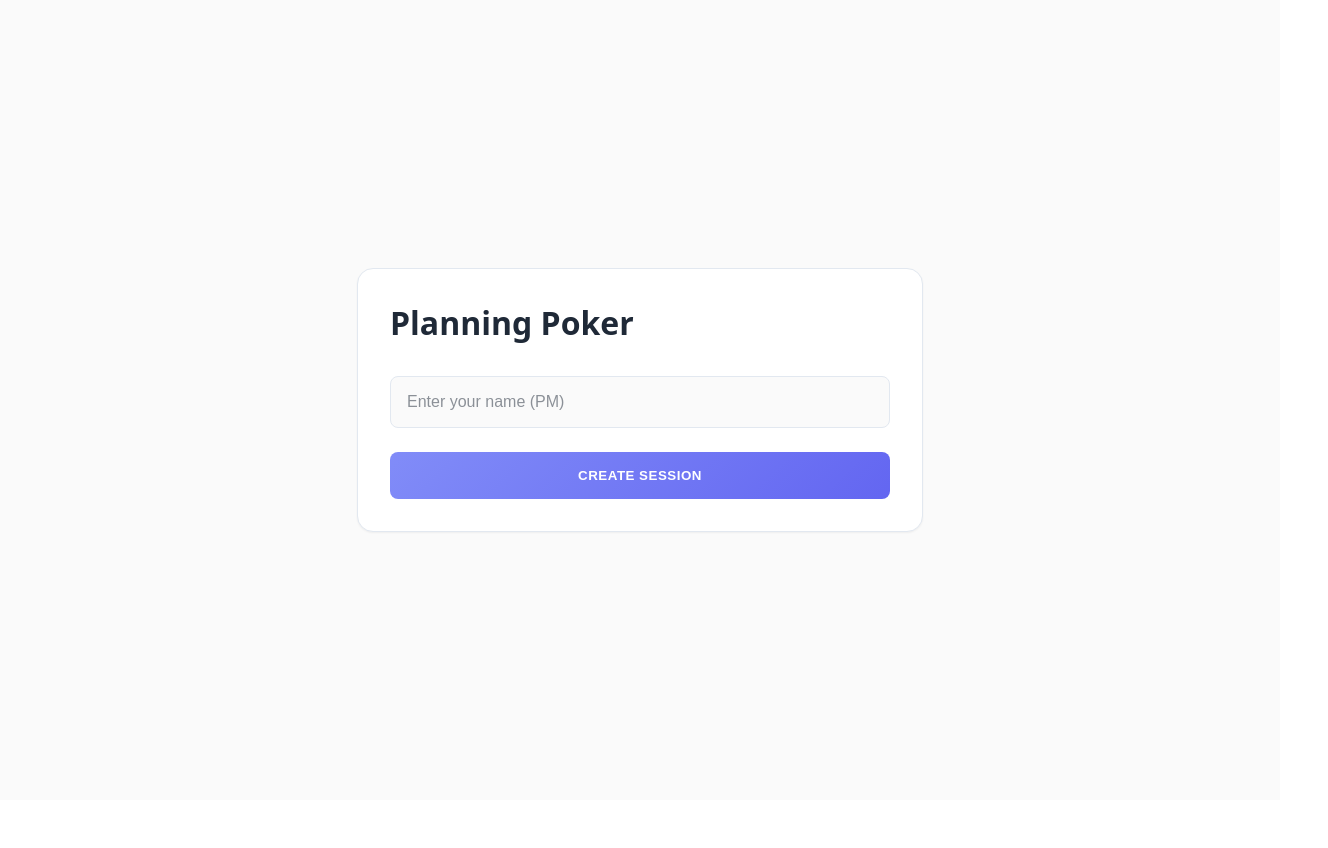
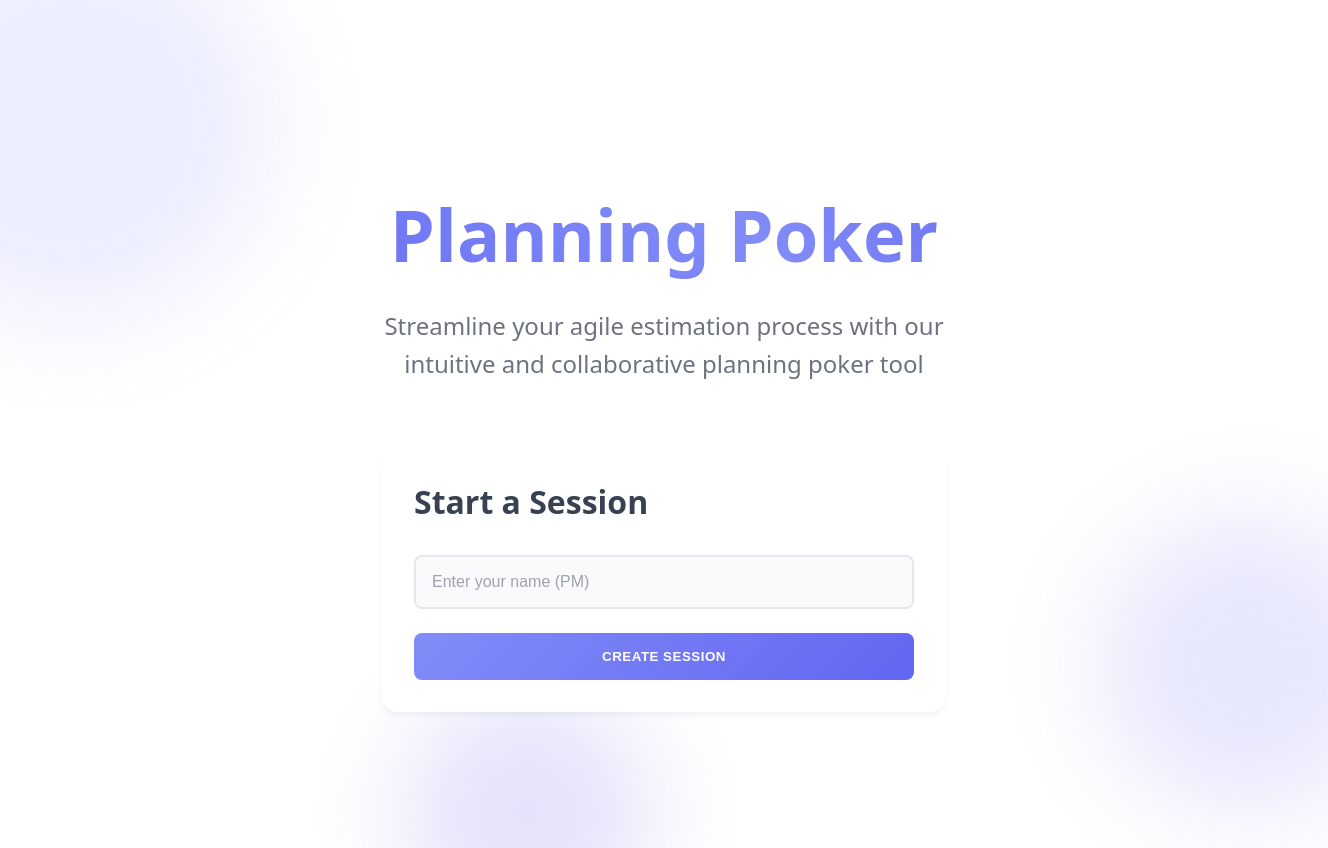
Before and after one commit to thomasdqr/easyplanitpoker, a React (Vite) app: page / in a window 1280 px wide. Shown: the whole page, 1328 px wide, since content can reach past the window. Before the commit the page ends 800 px from the top, so only its background shows below. Built offline with nearby package versions, Linux system fonts and the light colour scheme.

Commit message:
Better home

```diff
--- a/src/pages/Home.tsx
+++ b/src/pages/Home.tsx
@@ -1,4 +1,4 @@
-import { useState } from 'react';
+import { useState, useEffect, useRef } from 'react';
 import { useNavigate } from 'react-router-dom';
 import { motion } from 'framer-motion';
 import { createSession } from '../services/firebase';
@@ -7,7 +7,20 @@ import '../styles/pages/Home.css';
 export default function Home() {
   const [pmName, setPmName] = useState('');
   const [loading, setLoading] = useState(false);
+  const cursorGlowRef = useRef<HTMLDivElement>(null);
   const navigate = useNavigate();
+
+  useEffect(() => {
+    const handleMouseMove = (e: MouseEvent) => {
+      if (cursorGlowRef.current) {
+        cursorGlowRef.current.style.left = `${e.clientX}px`;
+        cursorGlowRef.current.style.top = `${e.clientY}px`;
+      }
+    };
+
+    window.addEventListener('mousemove', handleMouseMove);
+    return () => window.removeEventListener('mousemove', handleMouseMove);
+  }, []);
 
   const handleCreateSession = async (e: React.FormEvent) => {
     e.preventDefault();
@@ -25,18 +38,26 @@ export default function Home() {
 
   return (
     <div className="home-container">
-      <div className="floating-cards">
-        {[...Array(5)].map((_, i) => (
-          <div key={i} className="floating-card" />
-        ))}
+      <div className="background-dots">
+        <div className="dot" />
+        <div className="dot" />
+        <div className="dot" />
       </div>
+
+      <div className="hero-section">
+        <h1 className="hero-title">Planning Poker</h1>
+        <p className="hero-subtitle">
+          Streamline your agile estimation process with our intuitive and collaborative planning poker tool
+        </p>
+      </div>
+
       <motion.div
         className="content-wrapper"
         initial={{ opacity: 0, y: 20 }}
         animate={{ opacity: 1, y: 0 }}
         transition={{ duration: 0.8, ease: "easeOut" }}
       >
-        <h1>Planning Poker</h1>
+        <h1>Start a Session</h1>
         <form onSubmit={handleCreateSession}>
           <input
             type="text"
@@ -46,10 +67,7 @@ export default function Home() {
             required
             disabled={loading}
           />
-          <button
-            type="submit"
-            disabled={loading}
-          >
+          <button type="submit" disabled={loading}>
             {loading ? 'Creating Session...' : 'Create Session'}
           </button>
         </form>
--- a/src/styles/pages/Home.css
+++ b/src/styles/pages/Home.css
@@ -6,25 +6,129 @@
   align-items: center;
   justify-content: center;
   padding: var(--spacing-lg);
-  gap: var(--spacing-lg);
-  background: var(--background-color);
-  max-width: 1800px;
-  margin: 0 auto;
-  box-sizing: border-box;
+  background: white;
+  position: relative;
+  overflow: hidden;
 }
 
+/* Animated blurry dots */
+.background-dots {
+  position: absolute;
+  top: 0;
+  left: 0;
+  right: 0;
+  bottom: 0;
+  pointer-events: none;
+}
+
+.dot {
+  position: absolute;
+  border-radius: 50%;
+  filter: blur(50px);
+  opacity: 0.15;
+  animation: floatDot linear infinite;
+}
+
+.dot:nth-child(1) {
+  width: 400px;
+  height: 400px;
+  background: #818cf8;
+  top: -10%;
+  left: -10%;
+  animation-duration: 25s;
+}
+
+.dot:nth-child(2) {
+  width: 300px;
+  height: 300px;
+  background: #6366f1;
+  top: 60%;
+  right: -5%;
+  animation-duration: 30s;
+}
+
+.dot:nth-child(3) {
+  width: 250px;
+  height: 250px;
+  background: #4f46e5;
+  bottom: -10%;
+  left: 30%;
+  animation-duration: 20s;
+}
+
+/* Rest of the styles remain the same but remove cursor-glow */
+.cursor-glow {
+  display: none;
+}
+
+.hero-section {
+  text-align: center;
+  margin-bottom: var(--spacing-xl);
+  position: relative;
+  z-index: 2;
+}
+
+.hero-title {
+  font-size: 4.5rem;
+  font-weight: 800;
+  background: linear-gradient(45deg, #4f46e5, #6366f1, #818cf8, #4f46e5);
+  background-size: 300% 300%;
+  -webkit-background-clip: text;
+  background-clip: text;
+  -webkit-text-fill-color: transparent;
+  margin-bottom: var(--spacing-lg);
+  opacity: 0;
+  transform: translateY(20px);
+  animation:
+    fadeInUp 0.8s ease forwards,
+    titleGradient 8s ease-in-out infinite;
+}
+
+.hero-subtitle {
+  font-size: 1.5rem;
+  color: #6b7280;
+  margin-bottom: var(--spacing-xl);
+  max-width: 600px;
+  line-height: 1.6;
+  opacity: 0;
+  transform: translateY(20px);
+  animation: fadeInUp 0.8s ease forwards 0.2s;
+}
+
+/* Content wrapper with glass effect */
 .content-wrapper {
-  background: var(--card-background);
+  background: white;
   border-radius: var(--border-radius-lg);
-  border: 1px solid var(--border-color);
-  box-shadow: var(--shadow-sm);
   padding: var(--spacing-xl);
   width: 100%;
   max-width: 500px;
+  box-shadow: 0 4px 6px -1px rgba(0, 0, 0, 0.05);
+  position: relative;
+  z-index: 2;
+  opacity: 0;
+  transform: translateY(20px);
+  animation: fadeInUp 0.8s ease forwards 0.4s;
+}
+
+.content-wrapper::before {
+  content: '';
+  position: absolute;
+  top: 0;
+  left: 0;
+  right: 0;
+  bottom: 0;
+  border-radius: inherit;
+  padding: 2px;
+  background: linear-gradient(45deg, rgba(255,255,255,0.2), transparent);
+  -webkit-mask: linear-gradient(#fff 0 0) content-box, linear-gradient(#fff 0 0);
+  mask: linear-gradient(#fff 0 0) content-box, linear-gradient(#fff 0 0);
+  -webkit-mask-composite: xor;
+  mask-composite: exclude;
+  pointer-events: none;
 }
 
 .content-wrapper h1 {
-  color: var(--text-color);
+  color: #374151;
   margin: 0 0 var(--spacing-xl) 0;
   font-size: 2rem;
 }
@@ -37,22 +141,22 @@
 
 .content-wrapper input {
   padding: var(--spacing-md);
-  background: var(--background-color);
-  border: 1px solid var(--border-color);
+  background: #f9fafb;
+  border: 2px solid #e5e7eb;
   border-radius: var(--border-radius-md);
-  color: var(--text-color);
+  color: #374151;
   font-size: 1rem;
   transition: all 0.2s ease;
 }
 
 .content-wrapper input::placeholder {
-  color: var(--text-color);
-  opacity: 0.5;
+  color: #9ca3af;
 }
 
 .content-wrapper input:focus {
   outline: none;
   border-color: #818cf8;
+  background: white;
   box-shadow: 0 0 0 3px rgba(129, 140, 248, 0.1);
 }
 
@@ -65,24 +169,89 @@
   border-radius: var(--border-radius-md);
   font-weight: 600;
   cursor: pointer;
-  transition: all 0.2s ease;
+  transition: all 0.3s ease;
   text-transform: uppercase;
   letter-spacing: 0.5px;
+  position: relative;
+  overflow: hidden;
+}
+
+.content-wrapper button::before {
+  content: '';
+  position: absolute;
+  top: 0;
+  left: 0;
+  width: 100%;
+  height: 100%;
+  background: linear-gradient(45deg, transparent, rgba(255, 255, 255, 0.2), transparent);
+  transform: translateX(-100%);
+  transition: transform 0.6s ease;
 }
 
 .content-wrapper button:hover:not(:disabled) {
-  filter: brightness(1.1);
-  box-shadow: var(--shadow-md);
+  transform: translateY(-2px);
+  filter: brightness(1.05);
+  box-shadow: 0 4px 12px rgba(99, 102, 241, 0.2);
 }
 
-.content-wrapper button:disabled {
-  background: var(--disabled-background);
-  color: var(--disabled-text);
-  opacity: 1;
-  cursor: not-allowed;
+.content-wrapper button:hover::before {
+  transform: translateX(100%);
 }
 
-/* Remove the floating cards background */
-.floating-cards {
-  display: none;
+/* Floating elements */
+.floating-element {
+  position: absolute;
+  background: rgba(255, 255, 255, 0.1);
+  border-radius: 50%;
+  pointer-events: none;
 }
+
+@keyframes gradientBG {
+  0% { background-position: 0% 50%; }
+  50% { background-position: 100% 50%; }
+  100% { background-position: 0% 50%; }
+}
+
+@keyframes fadeInUp {
+  from {
+    opacity: 0;
+    transform: translateY(20px);
+  }
+  to {
+    opacity: 1;
+    transform: translateY(0);
+  }
+}
+
+@keyframes float {
+  0% { transform: translate(0, 0); }
+  50% { transform: translate(10px, -10px); }
+  100% { transform: translate(0, 0); }
+}
+
+@keyframes titleGradient {
+  0% {
+    background-position: 0% 50%;
+  }
+  50% {
+    background-position: 100% 50%;
+  }
+  100% {
+    background-position: 0% 50%;
+  }
+}
+
+@keyframes floatDot {
+  0% {
+    transform: translate(0, 0) rotate(0deg);
+  }
+  33% {
+    transform: translate(2%, 3%) rotate(120deg);
+  }
+  66% {
+    transform: translate(-2%, -2%) rotate(240deg);
+  }
+  100% {
+    transform: translate(0, 0) rotate(360deg);
+  }
+}
```
